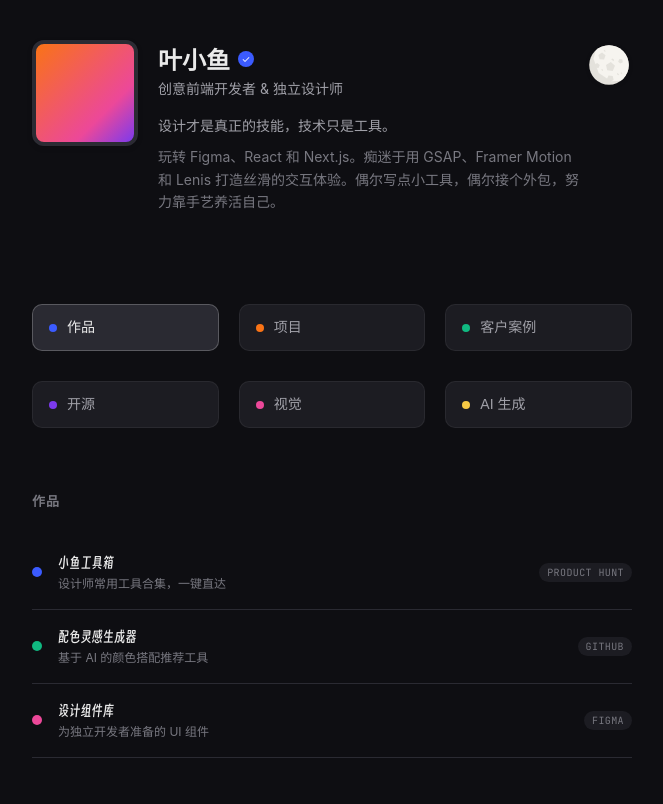
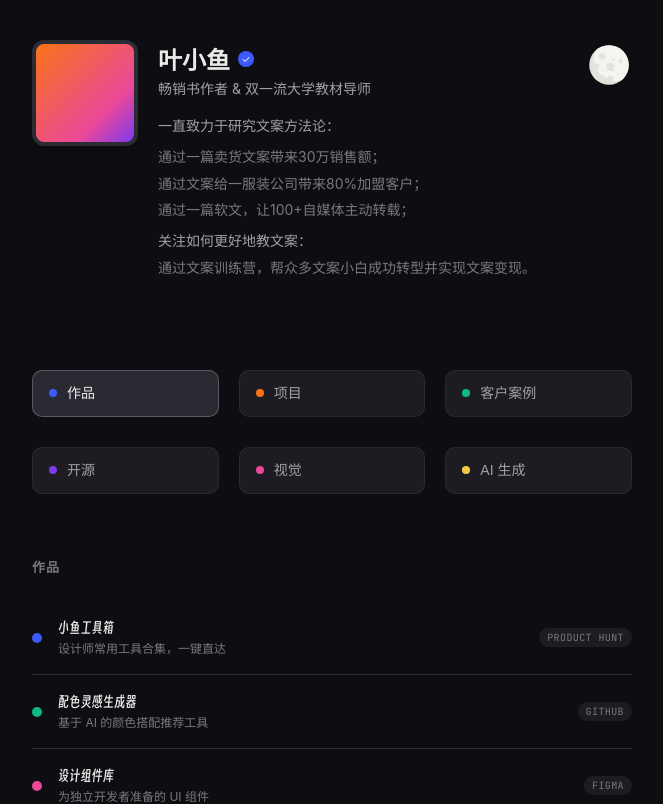
Before and after one commit to moyimi-0211/yexiaoyu-Personal-Introduction, a React (Vite) app: page / in a window 1280 px wide. Shown: the top 804 px of the page, without its empty margins (308-971 px from the left). Built offline with nearby package versions, Linux system fonts and the light colour scheme; a small style sheet from the web is missing; a web font is replaced by a local one.

Commit message:
更新 Header：畅销书作者 & 双一流大学教材导师

```diff
--- a/src/components/Header.jsx
+++ b/src/components/Header.jsx
@@ -73,14 +73,25 @@ export default function Header() {
             </span>
           </div>
           <p className="text-[14px] m-0" style={{ color: 'var(--grey2)' }}>
-            创意前端开发者 & 独立设计师
+            畅销书作者 & 双一流大学教材导师
           </p>
-          <p className="text-[14px] mt-4 leading-relaxed" style={{ color: 'var(--grey2)' }}>
-            设计才是真正的技能，技术只是工具。
+          <p className="text-[14px] mt-4 mb-2 leading-relaxed" style={{ color: 'var(--grey2)' }}>
+            一直致力于研究文案方法论：
           </p>
-          <p className="text-[14px] mt-2 leading-relaxed" style={{ color: 'var(--grey3)' }}>
-            玩转 Figma、React 和 Next.js。痴迷于用 GSAP、Framer Motion 和 Lenis
-            打造丝滑的交互体验。偶尔写点小工具，偶尔接个外包，努力靠手艺养活自己。
+          <p className="text-[14px] my-1 leading-relaxed" style={{ color: 'var(--grey3)' }}>
+            通过一篇卖货文案带来30万销售额；
+          </p>
+          <p className="text-[14px] my-1 leading-relaxed" style={{ color: 'var(--grey3)' }}>
+            通过文案给一服装公司带来80%加盟客户；
+          </p>
+          <p className="text-[14px] my-1 leading-relaxed" style={{ color: 'var(--grey3)' }}>
+            通过一篇软文，让100+自媒体主动转载；
+          </p>
+          <p className="text-[14px] mt-2 leading-relaxed" style={{ color: 'var(--grey2)' }}>
+            关注如何更好地教文案：
+          </p>
+          <p className="text-[14px] mt-1 leading-relaxed" style={{ color: 'var(--grey3)' }}>
+            通过文案训练营，帮众多文案小白成功转型并实现文案变现。
           </p>
         </div>
       </div>
```
Also changed, not shown: 1 other file (tests, documents, lock files or other folders).
